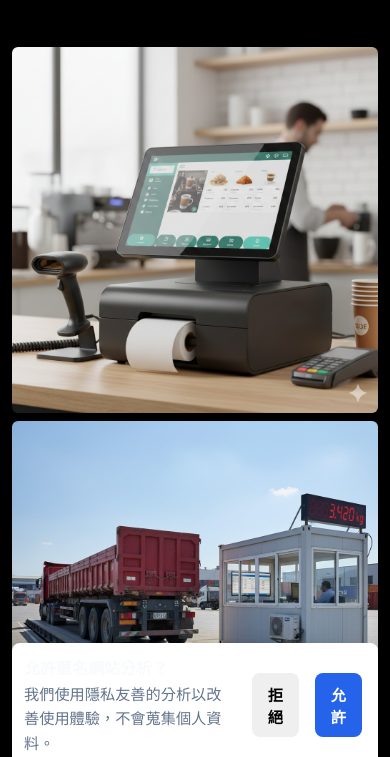
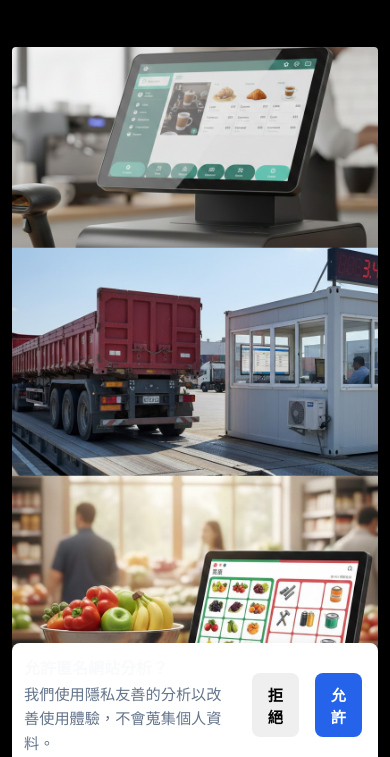
Before and after one commit to tt982a84-gif/HungLing, a plain HTML site: page index.html in a window 390 px wide. Shown: the part 66-823 px from the top of the page. Drawn offline with Linux system fonts and the light colour scheme.

Commit message:
fix(css): adjust mobile image styles to hide watermarks

```diff
--- a/css/style.css
+++ b/css/style.css
@@ -232,6 +232,9 @@ body {
     object-fit: cover;
     border-radius: 6px;
     box-shadow: 0 4px 12px rgba(2, 6, 23, 0.12);
+    /* Zoom in to crop out watermarks */
+    transform: scale(1.15);
+    transform-origin: center center;
 }
 
 .carousel-item:nth-child(1) {
@@ -255,7 +258,10 @@ body {
 
     .carousel-item {
         width: 100%;
-        height: auto;
+        height: 220px;
+        object-fit: cover;
+        transform: scale(1.25);
+        object-position: center !important;
     }
 }
 
```
